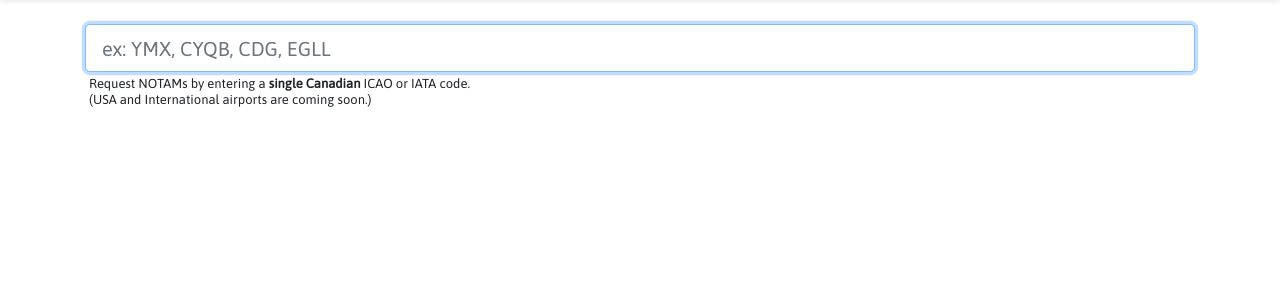
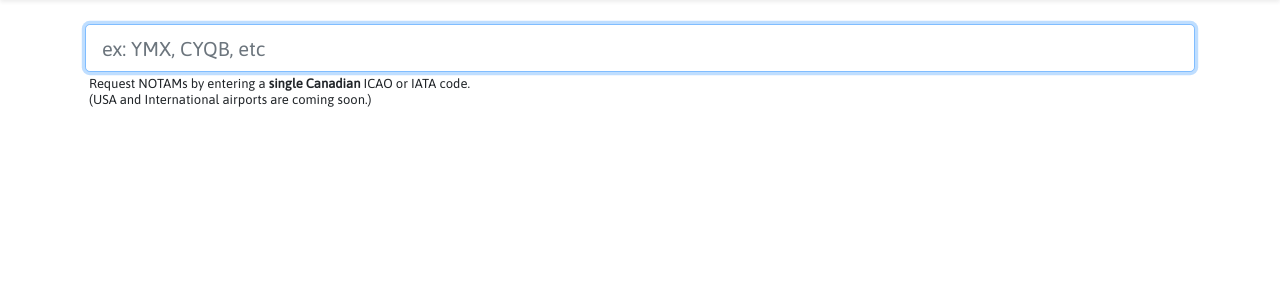
Before and after one commit to yyqyu/xwind, a Flask app: page /notams in a window 1280 px wide. Shown: the part 63-363 px from the top of the page. Run offline with Flask 2, Linux system fonts and the light colour scheme; some libraries are stand-ins or nearby versions.

Commit message:
Bug fixes

```diff
--- a/templates/notams.html
+++ b/templates/notams.html
@@ -17,7 +17,7 @@
     <div class="row">
         <div class="col-12 mt-4">
             <form action="/notams" method="post" id="stationform">
-                <input class="form-control form-control-lg" autocomplete="off" autofocus type="text" name="station" type="text" placeholder="ex: YMX, CYQB, CDG, EGLL" id="station">
+                <input class="form-control form-control-lg" autocomplete="off" autofocus type="text" name="station" type="text" placeholder="ex: YMX, CYQB, etc" id="station">
                 <div class="h6 sm-indication mt-1 ml-1">Request NOTAMs by entering a <strong>single Canadian</strong> ICAO or IATA code.
                 <br>(USA and International airports are coming soon.)</div>
             </form>
--- a/templates/register.html
+++ b/templates/register.html
@@ -8,7 +8,7 @@
 <div class="container">
 
 <div class="row">
-    <div class="col-6 mt-4">
+    <div class="col-6 centered mt-4">
         <form action="/register" method="post" id="registration" class="needs-validation" novalidate>
             <div class="form-group">
                 <input autocomplete="off" required autofocus class="form-control" id="usrchk" name="username" placeholder="Username" type="text">
```
